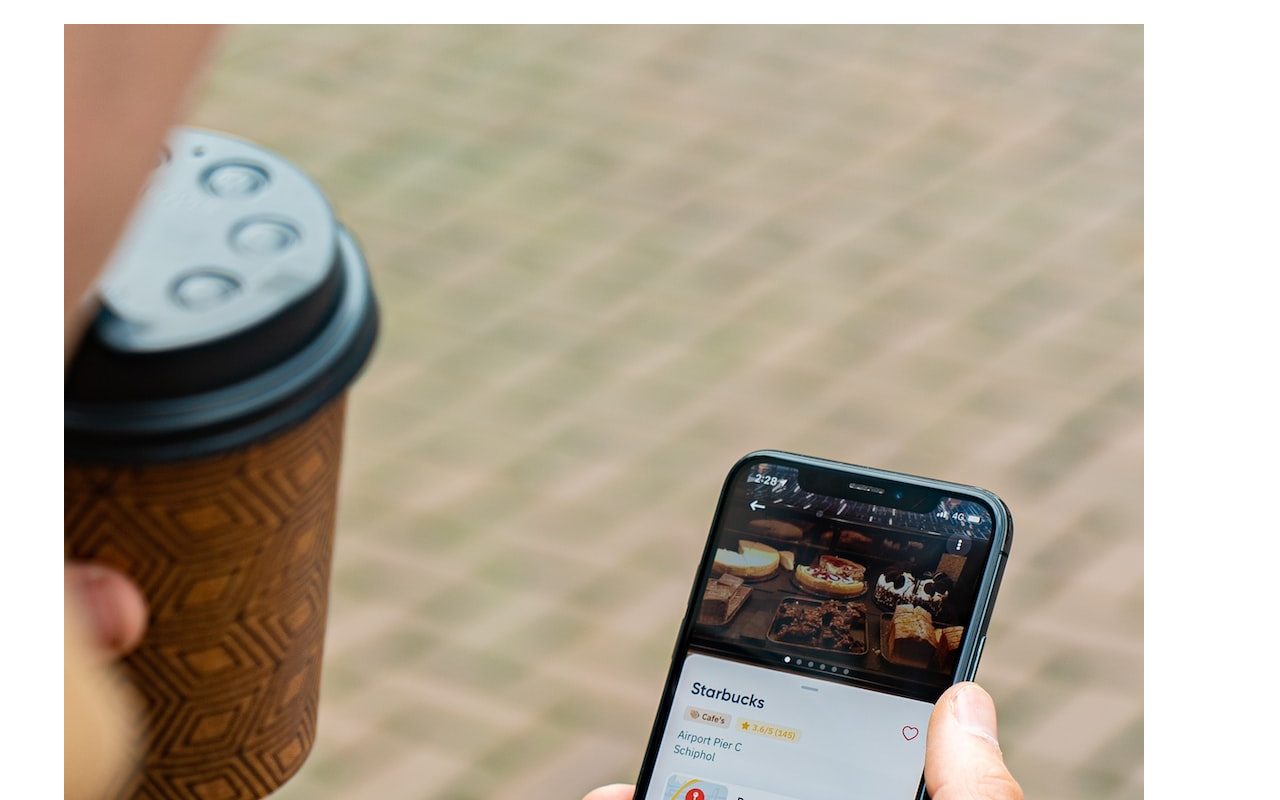
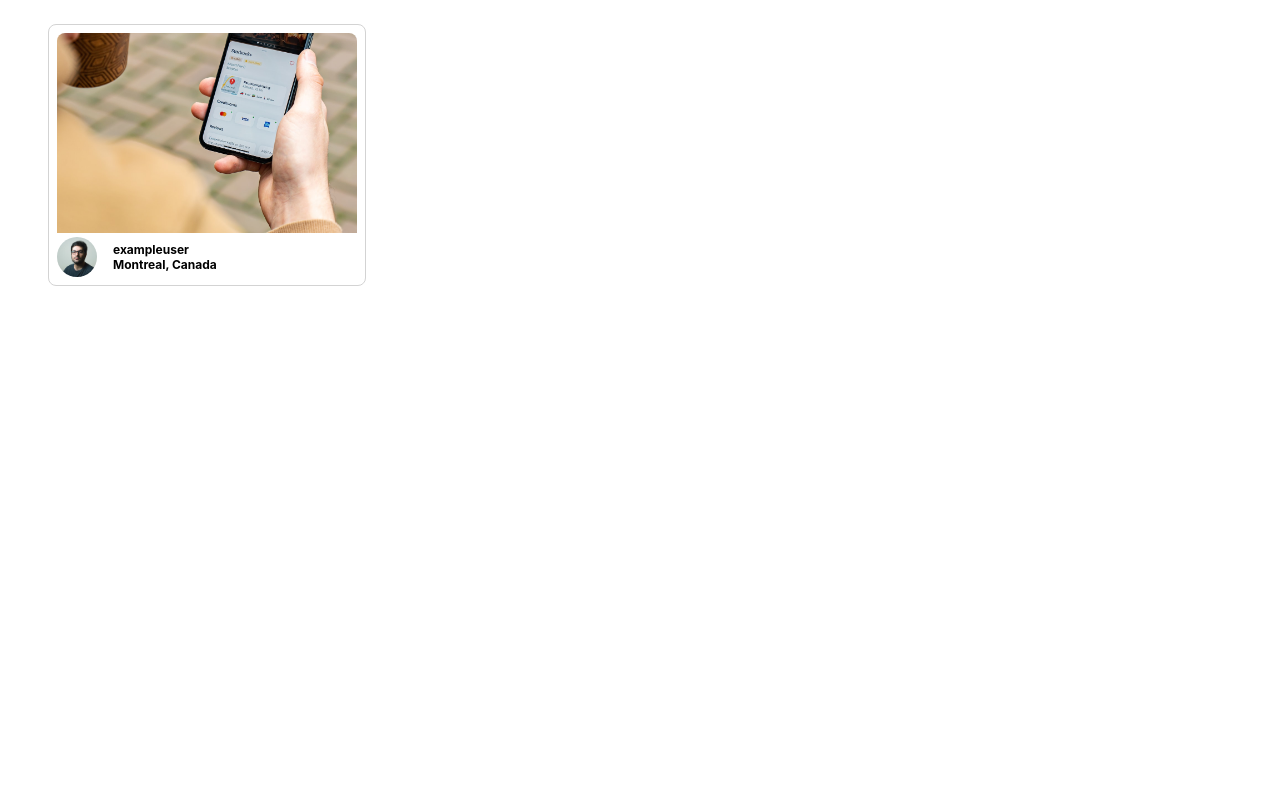
Before and after one commit to vikkisupurrbe/photolabs, a React (Vite) app in the folder frontend/: page / in a window 1280 px wide. Shown: the top 800 px of the page. Built offline with nearby package versions, Linux system fonts and the light colour scheme; the HTML template or start-up script is replaced by a standard one.

Commit message:
Apply styling to PhotoListItem

```diff
--- a/frontend/src/components/PhotoListItem.jsx
+++ b/frontend/src/components/PhotoListItem.jsx
@@ -6,17 +6,22 @@
   const {location, urls, user} = props.photo;
   console.log(props) // Debugging to ensure props are passed correctly
   return(
-    <article className="photo-list-item">
-      <figure className="photo-list-item__image">
-        <img className="photo-list-item__photo" src={urls.regular} alt="Photo" />
-      </figure>
+    <div className="photo-list__item">
+      {/* Photo */}
+        <img className="photo-list__image" src={urls.regular} alt="Photo" />
 
-      <section className="photo-list-item__photographer">
-        <img className="photo-list-item__profile-pic" src= {user.profile} alt="Profile picture" />
-        <p className="photo-list-item__username">{user.username}</p>
-        <p className="photo-list-item__location">{location.city}, {location.country}</p>
-      </section>
-    </article>
+      {/* Photographer info */}
+      <div className="photo-list__user-details">
+        <img className="photo-list__user-profile" src= {user.profile} alt="Profile picture" />
+
+        <div className="photo-list__user-info">
+          <div>{user.username}</div>
+          <div className="photo-list-item__location">
+            {location.city}, {location.country}
+          </div>
+        </div>
+      </div>
+    </div>
   )
 };
 
```
